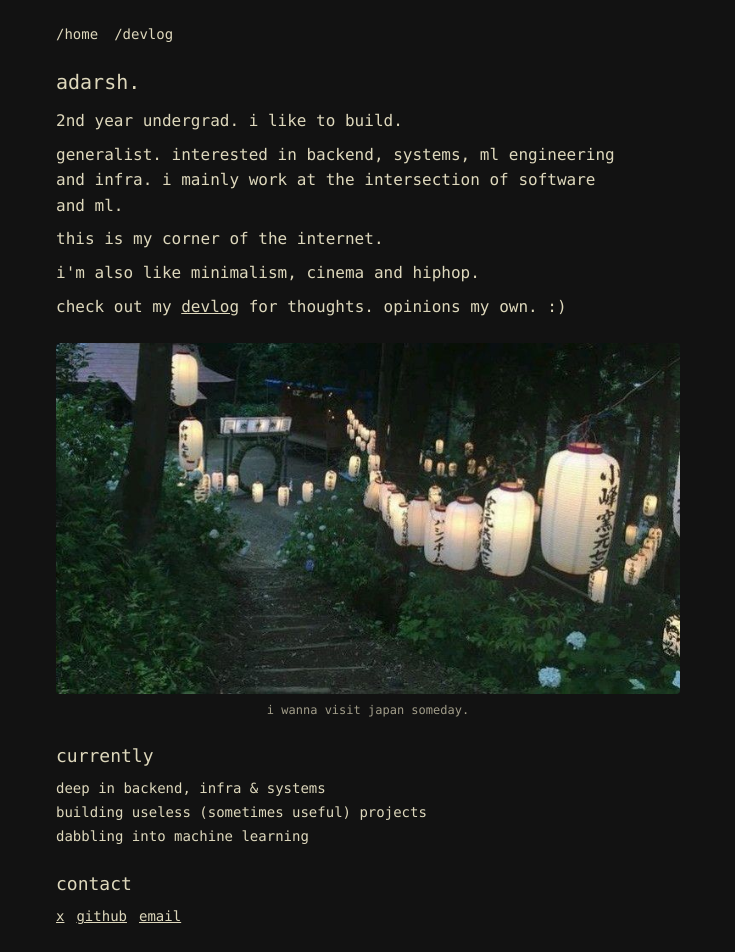
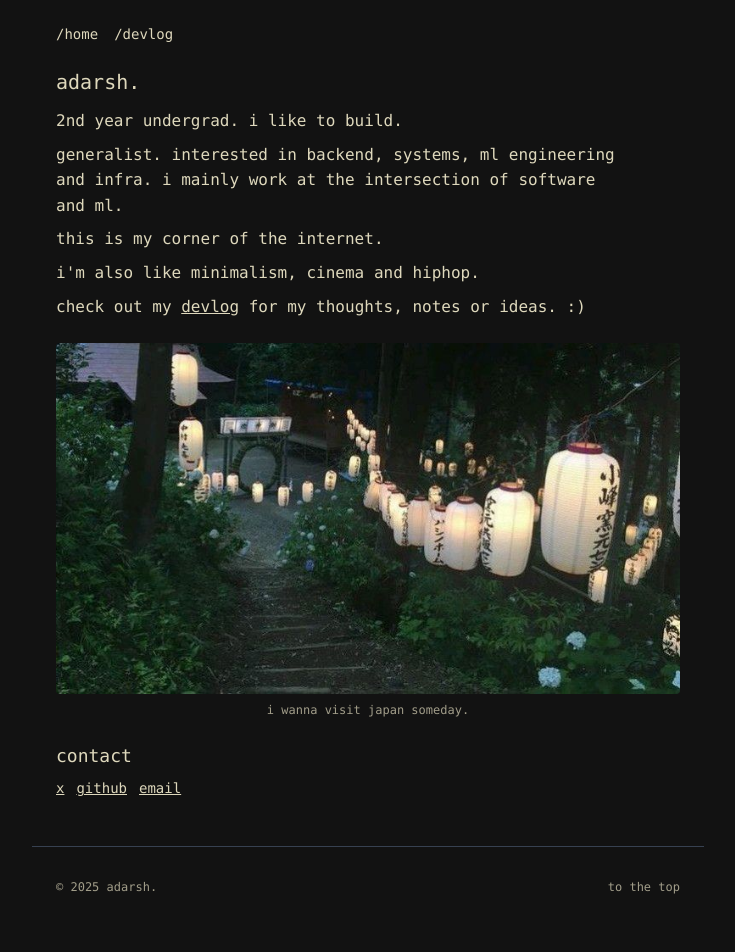
Before and after one commit to axdrsh/www, a Next.js app: page / in a window 1280 px wide. Shown: the top 952 px of the page, without its empty margins (272-1007 px from the left). After the commit the page ends 927 px from the top, so only its background shows below. Built offline with nearby package versions, Linux system fonts and the light colour scheme.

Commit message:
Update page.tsx

```diff
--- a/src/app/page.tsx
+++ b/src/app/page.tsx
@@ -23,7 +23,7 @@ export default function Page() {
             <Link href="/devlog" className="underline">
               devlog
             </Link>{" "}
-            {"for thoughts. opinions my own. :)"}
+            {"for my thoughts, notes or ideas. :)"}
           </p>
         </div>
       </div>
@@ -38,15 +38,6 @@ export default function Page() {
           priority
         />
         <p className="text-xs opacity-70">i wanna visit japan someday.</p>
-      </div>
-
-      <div className="space-y-2">
-        <h2 className="text-lg">currently</h2>
-        <ul className="space-y-1 text-sm">
-          <li>deep in backend, infra & systems</li>
-          <li>building useless (sometimes useful) projects</li>
-          <li>dabbling into machine learning</li>
-        </ul>
       </div>
 
       <div className="space-y-2">
```
